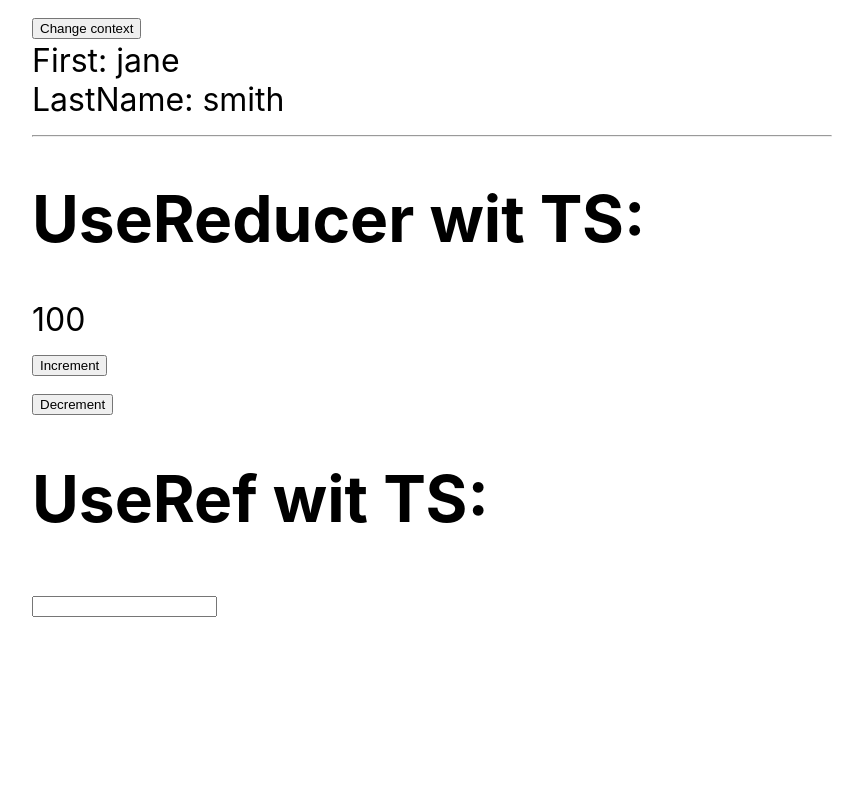
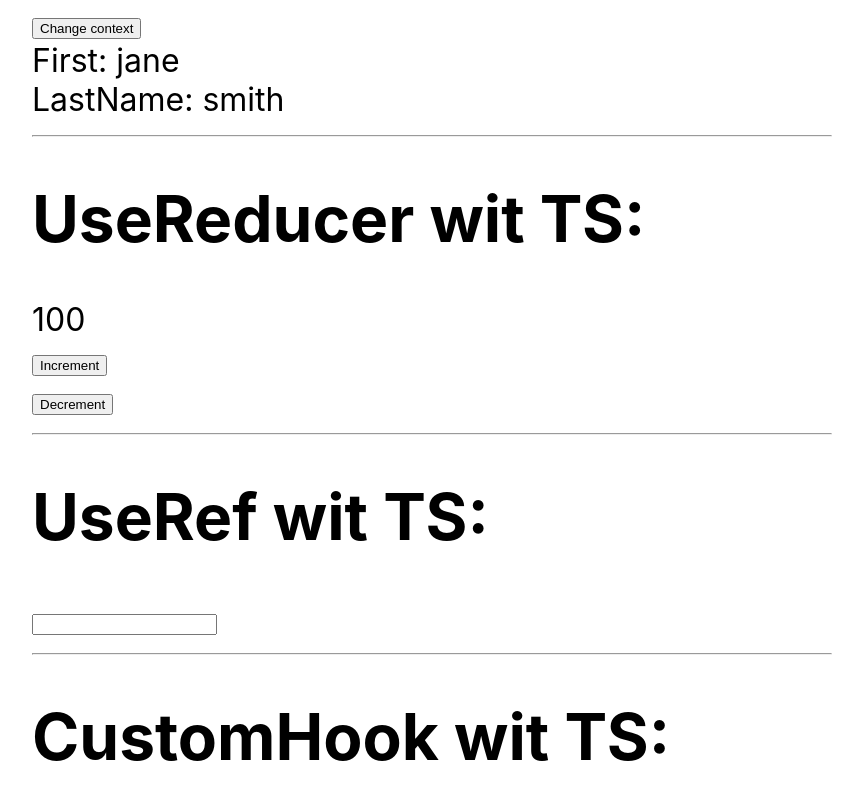
Before and after one commit to Jersonquinterolopez/ts-cra-test, a React (Create React App) app: page / in a window 1280 px wide. Shown: the part 639-1439 px from the top of the page, without its empty margins (208-1071 px from the left). Before the commit the page ends 1258 px from the top, so only its background shows below. Built offline with nearby package versions, Linux system fonts and the light colour scheme.

Commit message:
[Add] custom hook with ts

```diff
--- a/src/App.tsx
+++ b/src/App.tsx
@@ -1,5 +1,6 @@
 import React, { ReactElement, ReactNode, useState } from 'react';
 import './App.css';
+import CustomHookComponent from './features/CustomHookComponent';
 import UseContextComponent from './features/UseContextComponent';
 import UseEffectComponent from './features/UseEffectComponent';
 import UseReducerComponent from './features/UseReducerComponent';
@@ -110,9 +111,15 @@ function App() {
         <h1>UseReducer wit TS:</h1>
         <UseReducerComponent />
       </div>
+      <hr />
       <div>
         <h1>UseRef wit TS:</h1>
         <UseRefComponent />
+      </div>
+      <hr />
+      <div>
+        <h1>CustomHook wit TS:</h1>
+        <CustomHookComponent />
       </div>
     </div>
   );
```
